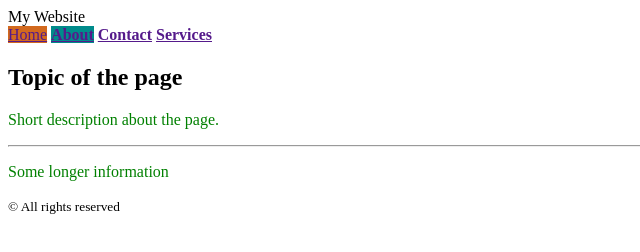
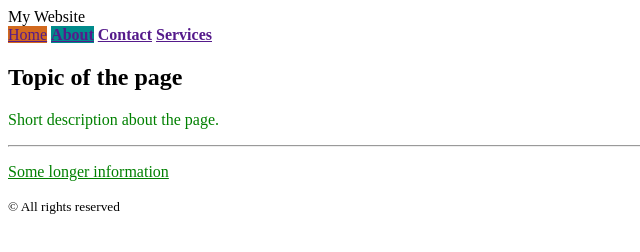
Before and after one commit to georgeo30/HTML-and-CSS-Course, a plain HTML site: page CSSExamples/example.html in a window 1280 px wide. Shown: the full height of the page, 0-640 px from the left. Drawn offline with Linux system fonts and the light colour scheme.

Commit message:
direct child combinator

```diff
--- a/CSSExamples/css/exampleStyle.css
+++ b/CSSExamples/css/exampleStyle.css
@@ -13,3 +13,7 @@
 main p{
     color: green;
 }
+
+main >p{
+    text-decoration: underline;
+}
```
